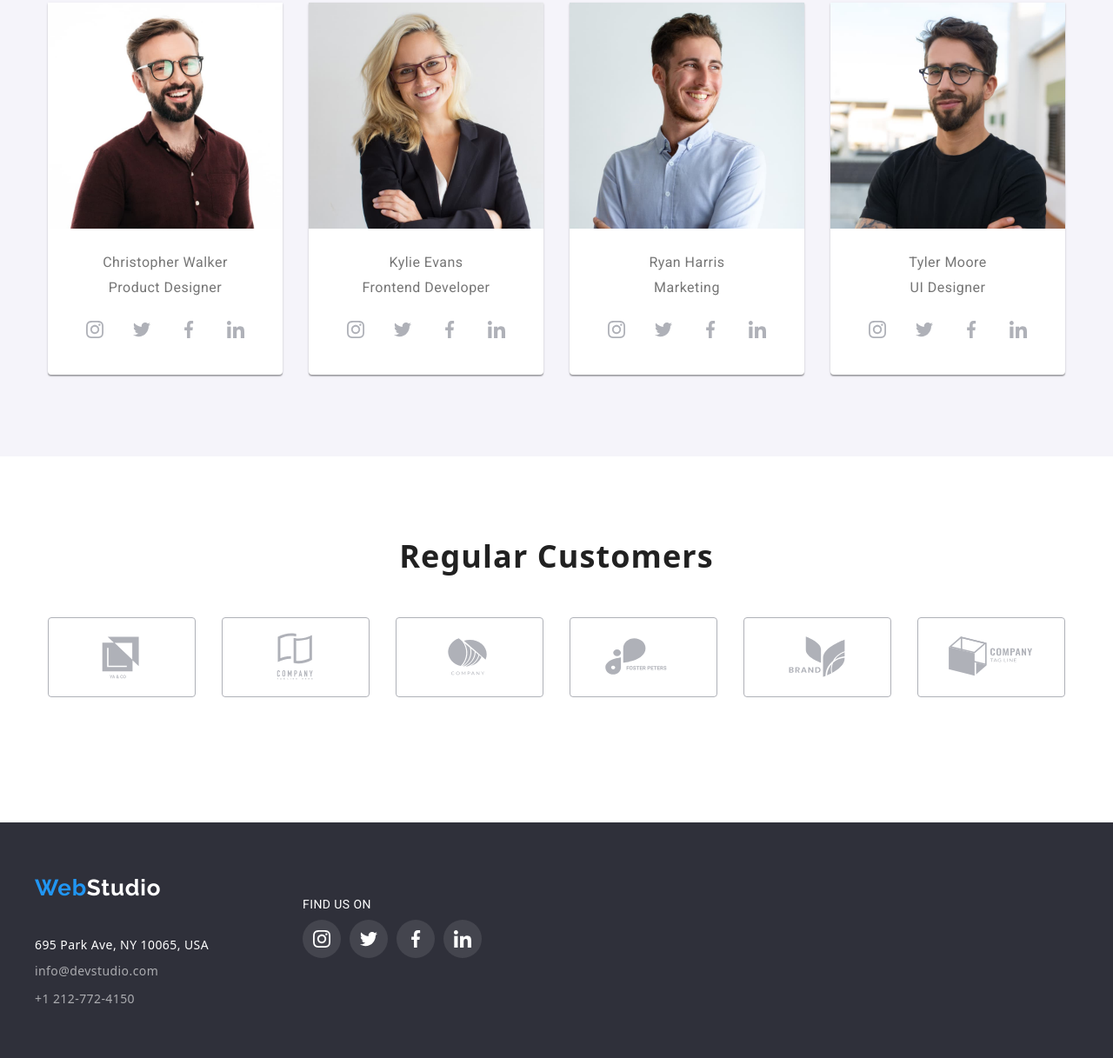
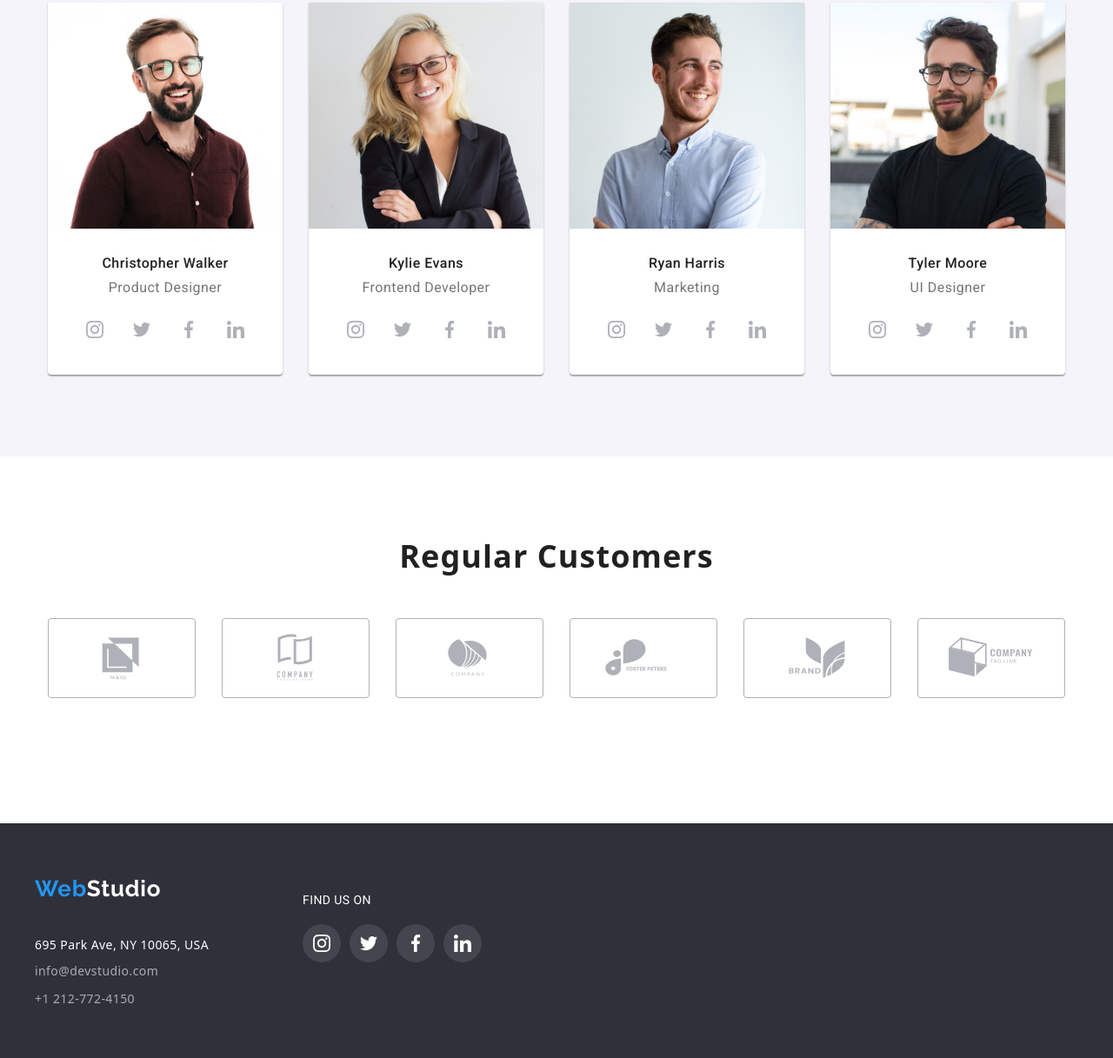
Before and after one commit to evemoroz/goit-markup-hw-04, a plain HTML site: page index.html in a window 1280 px wide. Shown: the part 1745-2962 px from the top of the page at 87% size. Drawn offline with nearby package versions, Linux system fonts and the light colour scheme.

Commit message:
corrections

```diff
--- a/styles.css
+++ b/styles.css
@@ -258,11 +258,8 @@ ul {
   display: flex;
   flex-direction: column;
   margin: 0;
-  gap: 10px;
 }
-.card > span {
-  padding-top: 20px;
-}
+
 /* Footer */
 .footer {
   width: inherit;
@@ -372,7 +369,7 @@ button:focus {
   line-height: 1.88;
   color: #757575;
 }
-s .image-items span {
+.image-items span {
   font-family: var(--roboto-font-family);
   font-style: normal;
   font-weight: 500;
@@ -493,7 +490,7 @@ a:focus {
 
 /* homework 4 */
 .icons-list {
-  padding-top: 6px;
+  padding-top: 16px;
   padding-bottom: 30px;
   margin: 0;
   display: flex;
```
